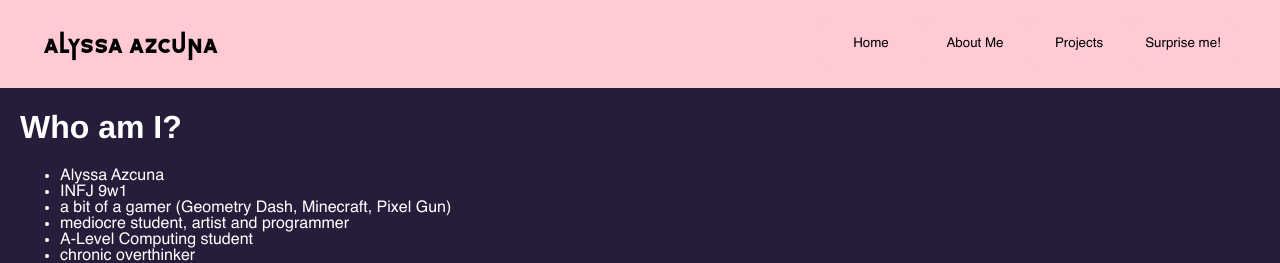
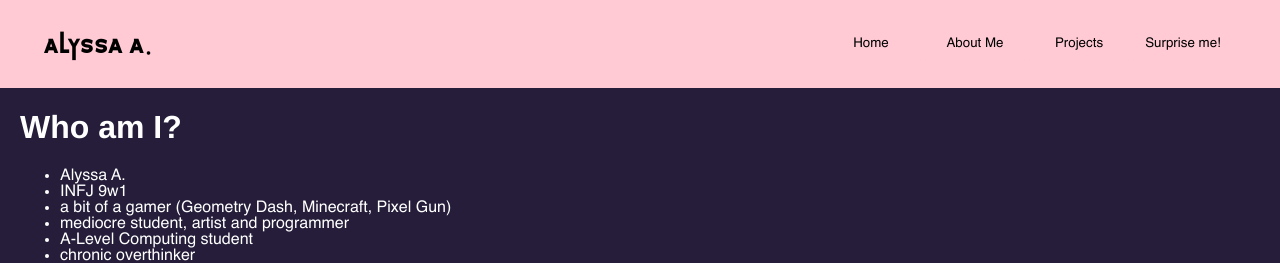
Before and after one commit to chiffonial/webfolio, a plain HTML site: page aboutme.html in a window 1280 px wide. Shown: the top 263 px of the page. Drawn offline with Linux system fonts and the light colour scheme.

Commit message:
privacy is cool

```diff
--- a/aboutme.html
+++ b/aboutme.html
@@ -10,7 +10,7 @@
     <body>
 		<div class='topbar'>
             <table id='topbar2'>
-                <td id='toptext2'><h1 class='toptext'>ALYSSA AZCUNA</h1></td>
+                <td id='toptext2'><h1 class='toptext'>ALYSSA A.</h1></td>
 
                 <td>
                     <form action='index.html'>
@@ -49,7 +49,7 @@
 
         <h1 class='whitetext aboutme'>Who am I?</h1>
 		<ul class='whitetext aboutme'>
-			<li>Alyssa Azcuna</li>
+			<li>Alyssa A.</li>
 			<li>INFJ 9w1</li>
 			<li>a bit of a gamer (Geometry Dash, Minecraft, Pixel Gun)</li>
 			<li>mediocre student, artist and programmer</li>
```
Also changed, not shown: index.html (+1 -1 lines), projects.html (+1 -1 lines).
